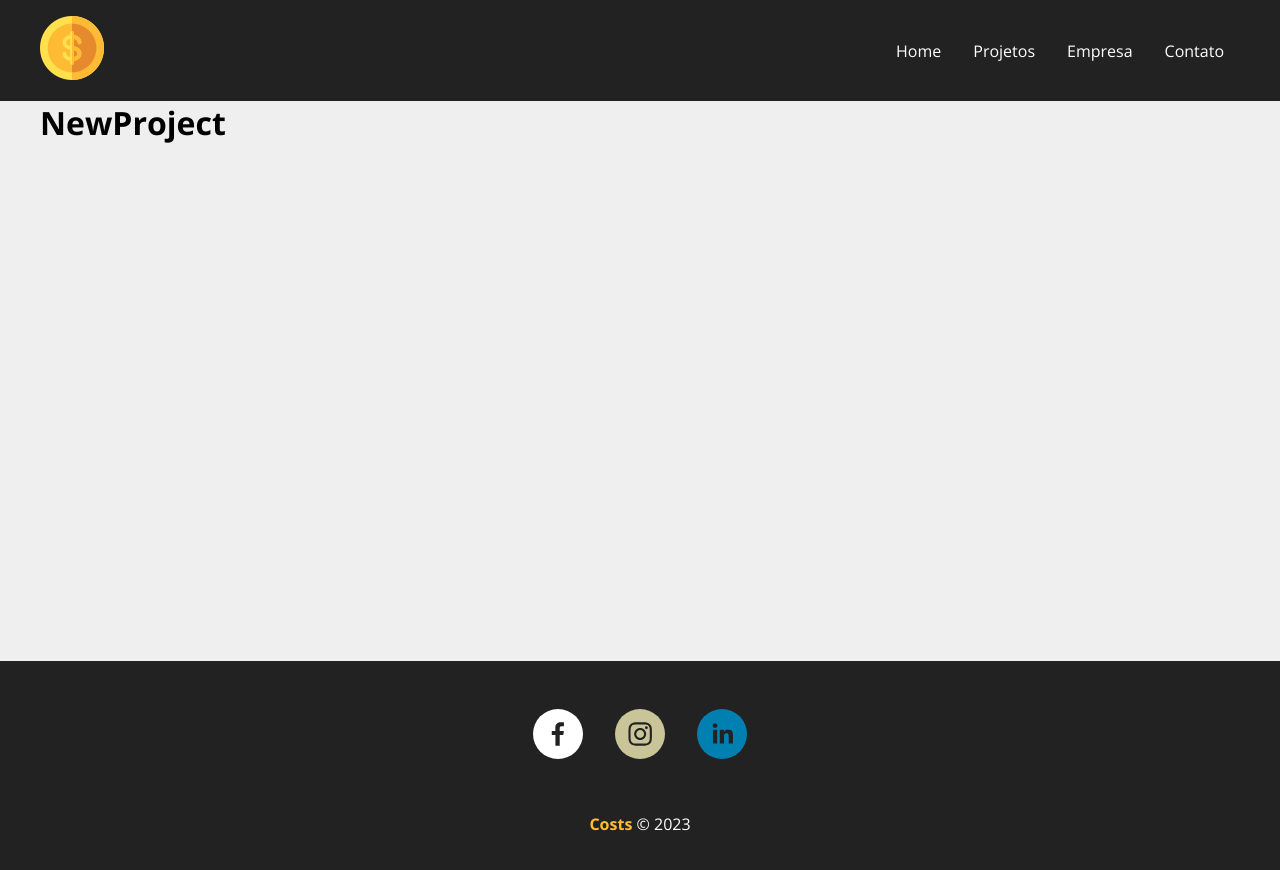
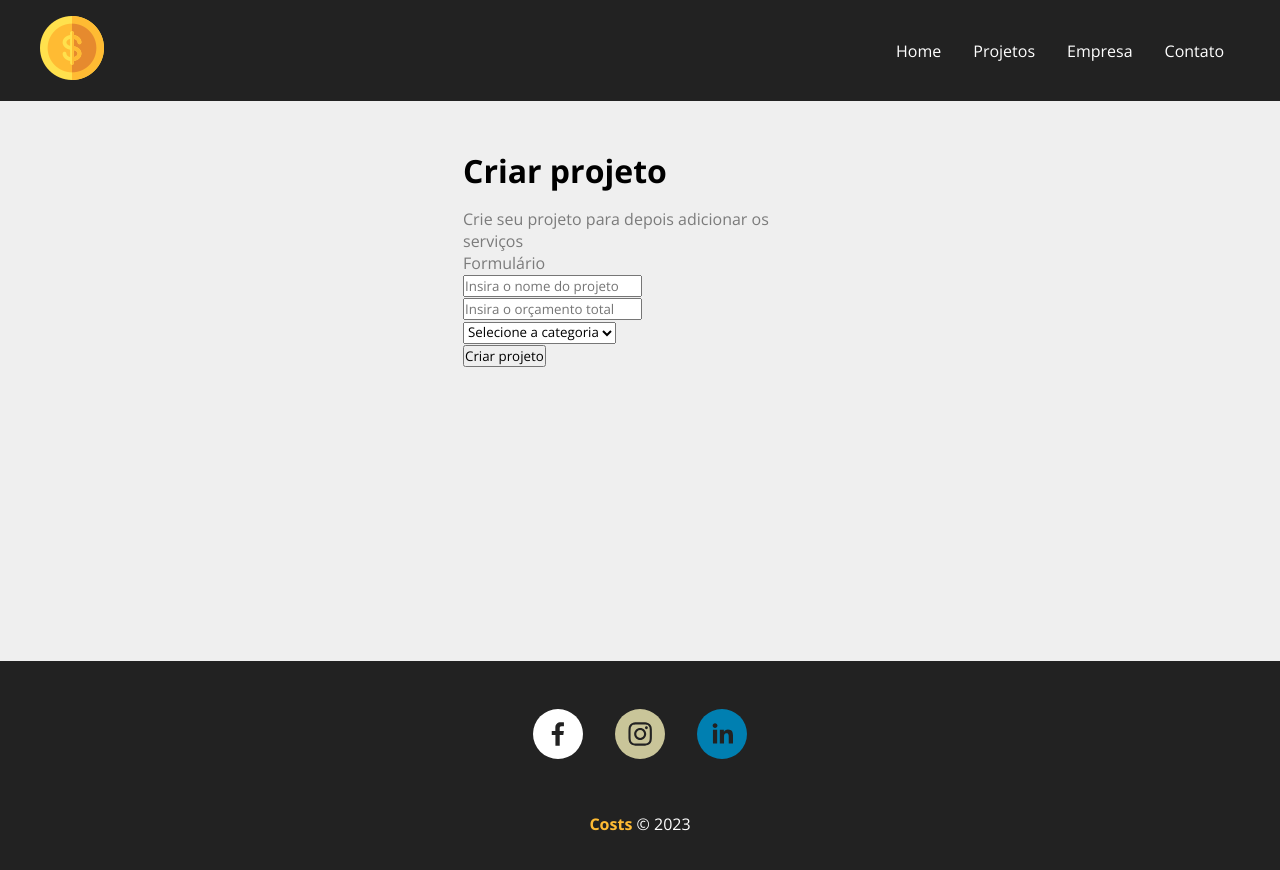
Before and after one commit to jacksonmmartins/costs, a React (Create React App) app: page /newproject in a window 1280 px wide. Shown: the top 870 px of the page. Built offline with nearby package versions, Linux system fonts and the light colour scheme.

Commit message:
botão_formulario_marcação_inputs

```diff
--- /dev/null
+++ b/src/components/layout/LinkButton.js
@@ -0,0 +1,12 @@
+import styles from './LinkButton.module.css'
+import { Link } from 'react-router-dom'
+
+function LinkButton({to, text}) {
+    return(
+        <Link className={styles.btn}to={to}>
+            {text}
+        </Link>
+    )
+}
+
+export default LinkButton
--- /dev/null
+++ b/src/components/layout/LinkButton.module.css
@@ -0,0 +1,11 @@
+.btn{
+    background-color: #222;
+    color: #FFF;
+    padding: 0.5em 1em;
+    text-decoration: none;
+    transition: 0.5s;
+}
+
+.btn:hover{
+    color: #ffbb33
+}
--- a/src/components/pages/Home.js
+++ b/src/components/pages/Home.js
@@ -1,12 +1,13 @@
 import styles from './Home.module.css'
 import savings from '../../img/savings.svg'
+import LinkButton from '../layout/LinkButton'
 
 function Home(){
     return(
         <section className={styles.home_container}>
             <h1>Bem-vindo ao <span>Costs</span></h1>
             <p>Comece a gerenciar seus projetos agora mesmo!</p>
-            <a href='/'>Criar projeto</a>
+            <LinkButton to='/newproject' text='Criar Projeto'/>
             <img src={savings} alt='Costs'/>
         </section>
     )
--- a/src/components/pages/NewProject.js
+++ b/src/components/pages/NewProject.js
@@ -1,6 +1,16 @@
+import styles from '../pages/NewProject.module.css'
+import ProjectForm from '../project/ProjectForm'
+
 function NewProject(){
     return(
-    <h1>NewProject</h1>
+        <div className={styles.newproject_container}>
+            <h1>
+                Criar projeto
+            </h1>
+            <p>Crie seu projeto para depois adicionar os serviços</p>
+            <p>Formulário</p>
+            <ProjectForm/>
+        </div>
     )
 
 }
--- /dev/null
+++ b/src/components/pages/NewProject.module.css
@@ -0,0 +1,13 @@
+.newproject_container{
+    width: 450px;
+    margin: 0 auto;
+    padding: 3em;
+}
+
+.newproject_container h1{
+    margin-bottom: 0.5em;
+}
+
+.newproject_container p{
+    color: #7b7b7b;
+}
--- /dev/null
+++ b/src/components/project/ProjectForm.js
@@ -0,0 +1,22 @@
+function ProjectForm(){
+    return (
+        <form>
+            <div>
+                <input type='text' placeholder="Insira o nome do projeto"></input>
+            </div>
+            <div>
+                <input type='number' placeholder="Insira o orçamento total"></input>
+            </div>
+            <div>
+                <select name="category_id">
+                <option disabled selected>Selecione a categoria</option>
+            </select>
+            </div>
+            <div>
+                <input type='submit' value='Criar projeto'/>
+            </div>
+        </form>
+    )
+}
+
+export default ProjectForm
```
